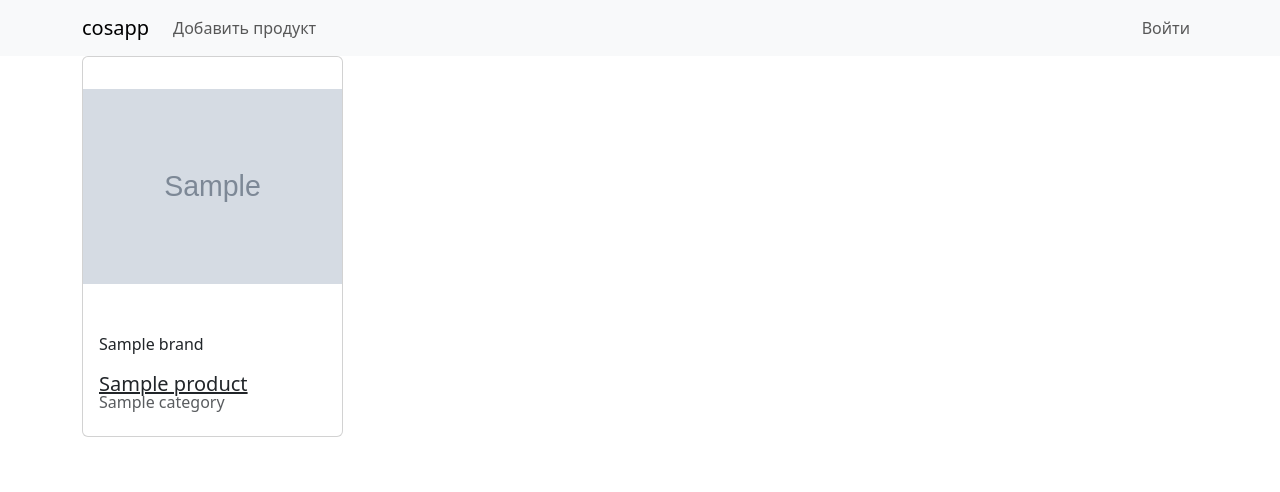
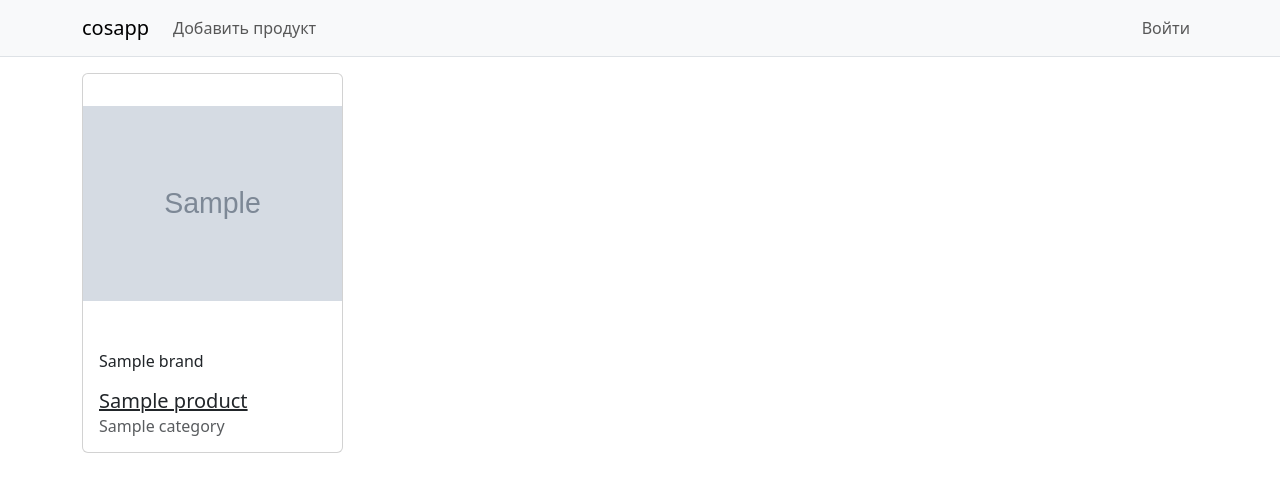
Before and after one commit to iana-b/CosProject, a Django app: page / in a window 1280 px wide. Shown: the top 492 px of the page. Run offline with Django 4.2, Linux system fonts and the light colour scheme; tables that the repository leaves empty hold one stand-in row (values such as "Sample post"); grey boxes marked "Sample" are stand-in pictures; some libraries are stand-ins or nearby versions.

Commit message:
fix style

```diff
--- a/cosproject/cosapp/templates/base.html
+++ b/cosproject/cosapp/templates/base.html
@@ -7,6 +7,7 @@
     <title>{% block title %}cosapp{% endblock %}</title>
 </head>
 <body>
+    <header class="mb-3 border-bottom">
         <nav class="navbar navbar-expand-lg bg-body-tertiary">
             <div class="container">
                 <a class="navbar-brand" href="{% url 'home' %}">cosapp</a>
@@ -42,6 +43,7 @@
                 </div>
             </div>
         </nav>
+    </header>
 
     {% block content %}{% endblock %}
 
--- a/cosproject/cosapp/templates/product_list.html
+++ b/cosproject/cosapp/templates/product_list.html
@@ -13,8 +13,8 @@
                 </a>
                 <div class="card-body">
                     <p class="card-text">{{ product.brand }}</p>
-                    <a href="{% url 'product_detail' product.id %}" class="card-title h5">{{ product.title }}</a>
-                    <h6 class="card-subtitle mb-2 text-body-secondary">{{ product.category }}</h6>
+                    <a href="{% url 'product_detail' product.id %}" class="card-title h5 d-block">{{ product.title }}</a>
+                    <h6 class="card-subtitle text-body-secondary">{{ product.category }}</h6>
                 </div>
             </div>
         </div>
```
Lines whose indentation alone changed are shown as unchanged.
